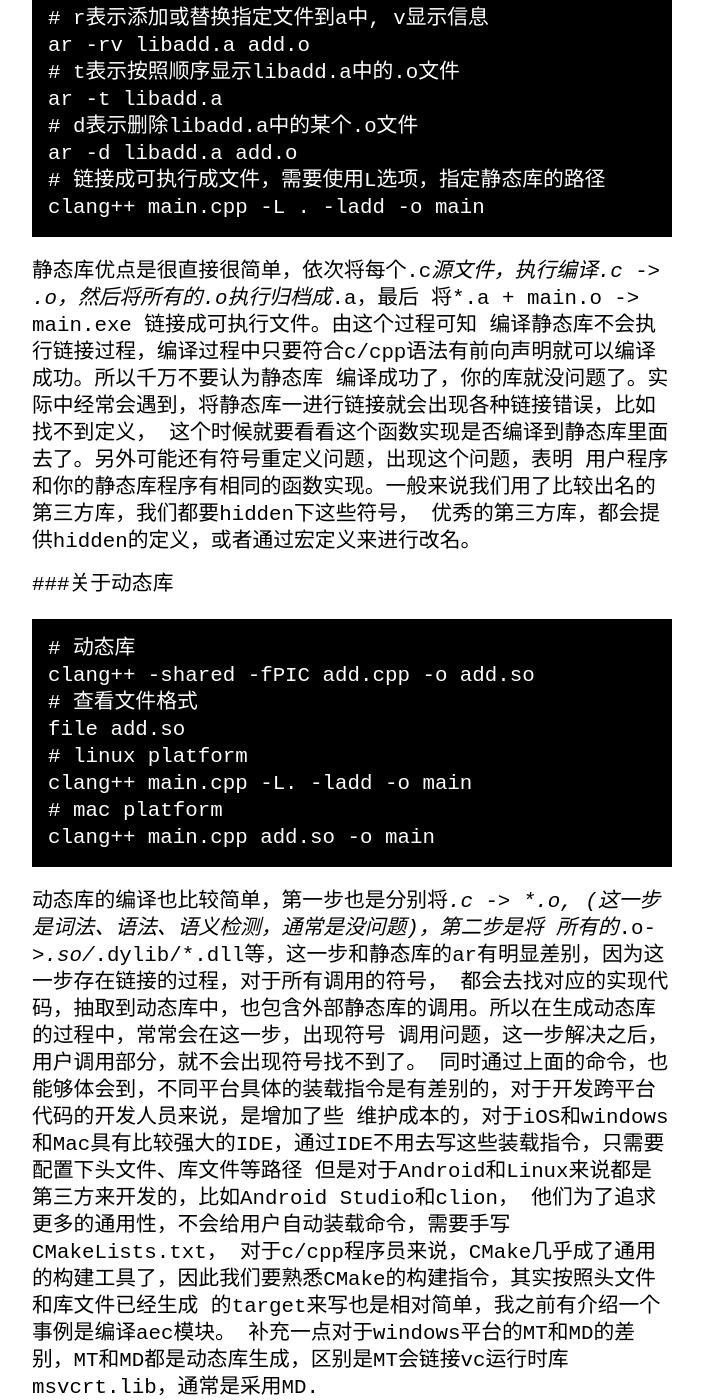
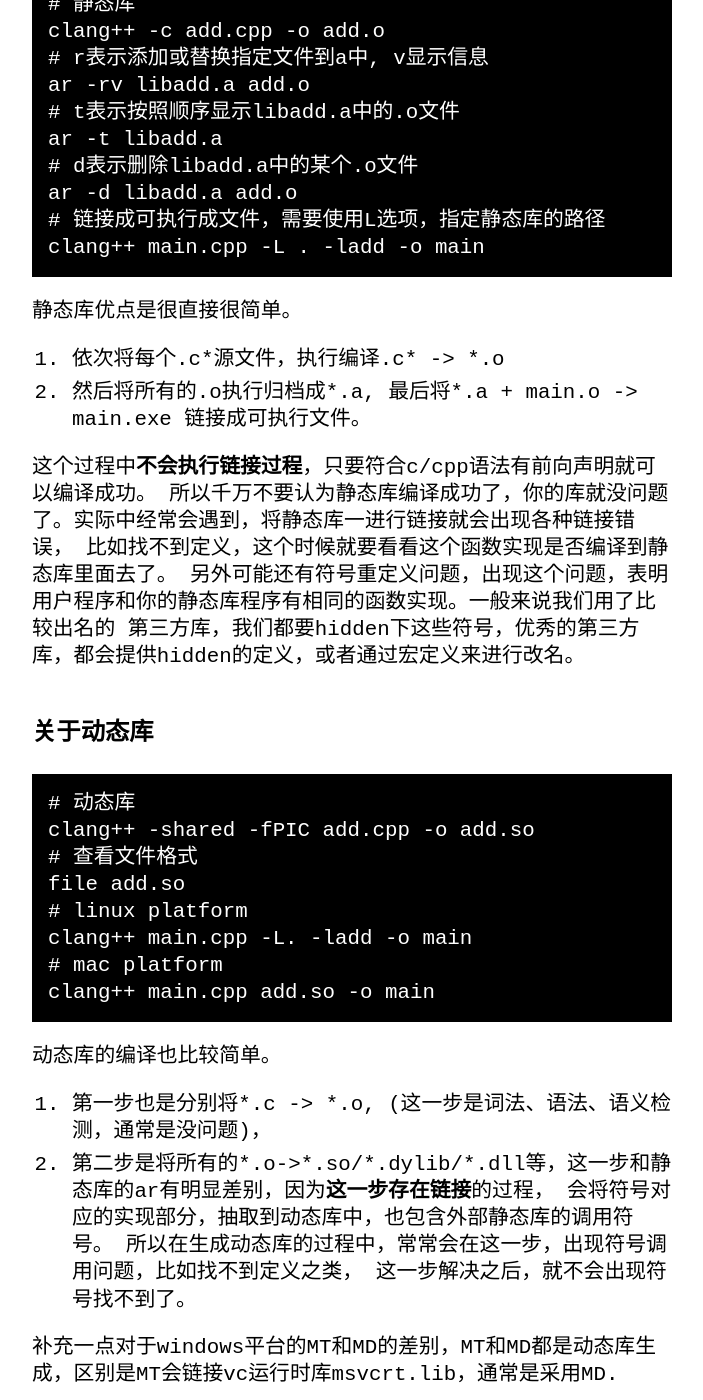
Before and after one commit to iiicp/iiicp.github.io, a Jekyll site: the page built from _posts/2020-12-29-about-library.md, in a window 1280 px wide and 1400 px high, scrolled down 542 px. Shown: the whole window, without its empty margins (288-991 px from the left). Built offline with Jekyll 4.4.1, drawn with Linux system fonts in a browser that asks for light colours; some of the changed text lies outside the part shown.

Commit message:
update 关于符号

````diff
--- a/_posts/2020-12-29-about-library.md
+++ b/_posts/2020-12-29-about-library.md
@@ -10,7 +10,7 @@ excerpt: library
 因为现在都用c/c++来开发，几乎无法避免的要接触各种编译和链接，每天都要和静态库、动态库和可执行程序打交道。
 现在基本上只有三大编译器llvm/clang、gcc和vc，我们写些简单的程序还会用命令去写。比如如下的一些简单命令:
 
-###关于静态库
+### 关于静态库
 
 ```
 # 静态库
@@ -25,16 +25,17 @@ ar -d libadd.a add.o
 clang++ main.cpp -L . -ladd -o main
 ```
 
-静态库优点是很直接很简单，依次将每个.c*源文件，执行编译.c* -> *.o，然后将所有的.o执行归档成*.a，最后
-将*.a + main.o -> main.exe 链接成可执行文件。由这个过程可知
-编译静态库不会执行链接过程，编译过程中只要符合c/cpp语法有前向声明就可以编译成功。所以千万不要认为静态库
-编译成功了，你的库就没问题了。实际中经常会遇到，将静态库一进行链接就会出现各种链接错误，比如找不到定义，
-这个时候就要看看这个函数实现是否编译到静态库里面去了。另外可能还有符号重定义问题，出现这个问题，表明
-用户程序和你的静态库程序有相同的函数实现。一般来说我们用了比较出名的第三方库，我们都要hidden下这些符号，
-优秀的第三方库，都会提供hidden的定义，或者通过宏定义来进行改名。
+静态库优点是很直接很简单。
+1. 依次将每个.c\*源文件，执行编译.c\* -> \*.o
+2. 然后将所有的.o执行归档成\*.a, 最后将\*.a + main.o -> main.exe 链接成可执行文件。
 
+这个过程中**不会执行链接过程**，只要符合c/cpp语法有前向声明就可以编译成功。
+所以千万不要认为静态库编译成功了，你的库就没问题了。实际中经常会遇到，将静态库一进行链接就会出现各种链接错误，
+比如找不到定义，这个时候就要看看这个函数实现是否编译到静态库里面去了。
+另外可能还有符号重定义问题，出现这个问题，表明用户程序和你的静态库程序有相同的函数实现。一般来说我们用了比较出名的
+第三方库，我们都要hidden下这些符号，优秀的第三方库，都会提供hidden的定义，或者通过宏定义来进行改名。
 
-###关于动态库
+### 关于动态库
 
 ```
 # 动态库
@@ -46,19 +47,24 @@ clang++ main.cpp -L. -ladd -o main
 # mac platform
 clang++ main.cpp add.so -o main
 ```
-动态库的编译也比较简单，第一步也是分别将*.c -> *.o, (这一步是词法、语法、语义检测，通常是没问题)，第二步是将
-所有的*.o->*.so/*.dylib/*.dll等，这一步和静态库的ar有明显差别，因为这一步存在链接的过程，对于所有调用的符号，
-都会去找对应的实现代码，抽取到动态库中，也包含外部静态库的调用。所以在生成动态库的过程中，常常会在这一步，出现符号
-调用问题，这一步解决之后，用户调用部分，就不会出现符号找不到了。
-同时通过上面的命令，也能够体会到，不同平台具体的装载指令是有差别的，对于开发跨平台代码的开发人员来说，是增加了些
-维护成本的，对于iOS和windows和Mac具有比较强大的IDE，通过IDE不用去写这些装载指令，只需要配置下头文件、库文件等路径
-但是对于Android和Linux来说都是第三方来开发的，比如Android Studio和clion，
-他们为了追求更多的通用性，不会给用户自动装载命令，需要手写CMakeLists.txt，
-对于c/cpp程序员来说，CMake几乎成了通用的构建工具了，因此我们要熟悉CMake的构建指令，其实按照头文件和库文件已经生成
-的target来写也是相对简单，我之前有介绍一个事例是编译aec模块。
+
+动态库的编译也比较简单。
+1. 第一步也是分别将\*.c -> \*.o, (这一步是词法、语法、语义检测，通常是没问题)，
+2. 第二步是将所有的\*.o->\*.so/\*.dylib/\*.dll等，这一步和静态库的ar有明显差别，因为**这一步存在链接**的过程，
+会将符号对应的实现部分，抽取到动态库中，也包含外部静态库的调用符号。
+所以在生成动态库的过程中，常常会在这一步，出现符号调用问题，比如找不到定义之类，
+这一步解决之后，就不会出现符号找不到了。
+
 补充一点对于windows平台的MT和MD的差别，MT和MD都是动态库生成，区别是MT会链接vc运行时库msvcrt.lib，通常是采用MD.
 
-###动态库和静态库的优缺点
+### 关于CMake
+
+通过前面的命令演示，可以知道在不同平台上，编译器的最终装载指令是有差别的。所以出现了一些通用的构建工具，在c/cpp领域，
+cmake已经成为标准了。我个人通常在iOS/Mac/Windows平台使用IDE，只需要配置头文件和库文件即可，在Android和Linux平台
+我会使用CMake构建，因为他们的IDE并不能帮我们做很多事情，需要我们写好这个构建的MakeList才行，至于为啥不用Android.mk
+和makefile，因为要写两遍了。(makefile其实也是会用到的)
+
+### 动态库和静态库的优缺点
 
 静态库缺点
 1. 使用静态库集成相对来说要复杂点，因为要重新编译，会导致更新不方便，不方便替库的方式去调试，热更新等。
@@ -82,7 +88,7 @@ clang++ main.cpp add.so -o main
 
 总而言之就是：集成方便度、库体积、安全性
 
-###关于符号导出和符号隐藏
+### 关于符号导出和符号隐藏
 
 可以认为整个编译和链接过程就是和符号做斗争。对于向外发布的应用，要做好符号隐藏，以防对方能够窥探自己的实现。
 对每个平台有些差异，一般如下操作：
@@ -103,13 +109,14 @@ windows
 strip xxx.so
 ```
 
-###关于静态库动态库的操作工具（crash分析）
+### 关于静态库动态库的操作工具（crash分析）
 
 可以充分利用工具链里面的东西，能够查看符号，反解符号。除了工具链之外，操作系统平台也提供了一些工具，比如readelf等。
 
-查看符号
+**查看符号**
 
 比如linux平台提供了readelf命令去查看so的相关内容
+
 ```
 # 会显示动态段的信息，其中有库的搜索路径 rpath
 readelf -d xxx.so
@@ -117,6 +124,7 @@ readelf -d xxx.so
 readelf -h xxx.so
 ```
 工具链中也有objdump来查看符号，也有一些比较好的破解工具，能够解析出静态库动态库符号
+
 ```
 # 查看符号
 objdump -Tt xxx.so
@@ -124,9 +132,10 @@ objdump -Tt xxx.so
 比如mac平台的Hopper Disassembler V4.
 
 
-反解符号
+**反解符号**
 
 工具链中的add2line工具，能够通过堆栈地址，通过so库解析出符号。注意要用编译so库的工具链。
+
 ```
 # 0029a068 为堆栈地址
 ./arm-linux-androideabi-4.9/prebuilt/darwin-x86_64/bin/arm-linux-androideabi-addr2line 0029a068 -C -f -e /xxx/xxx/xxx.so
````
